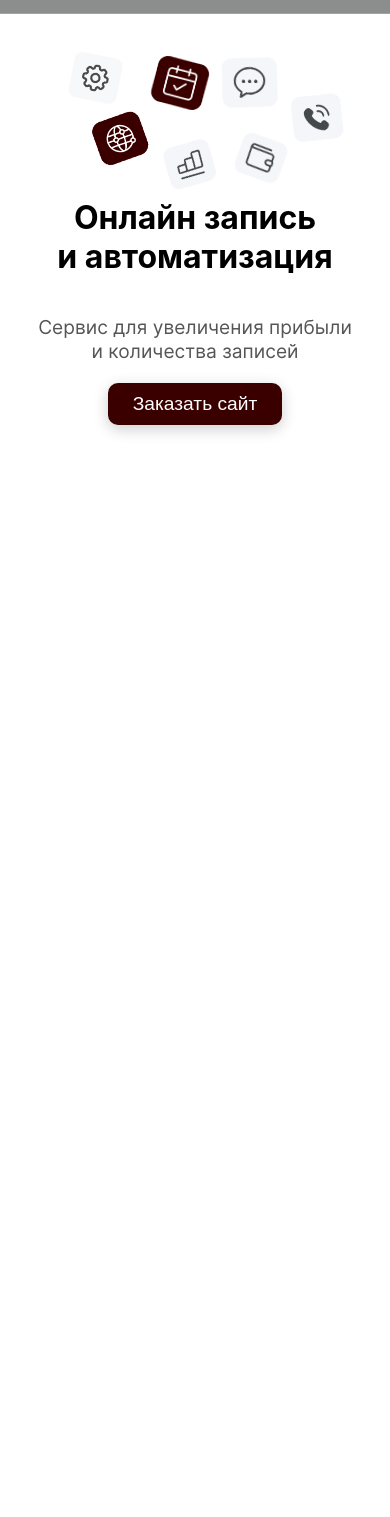
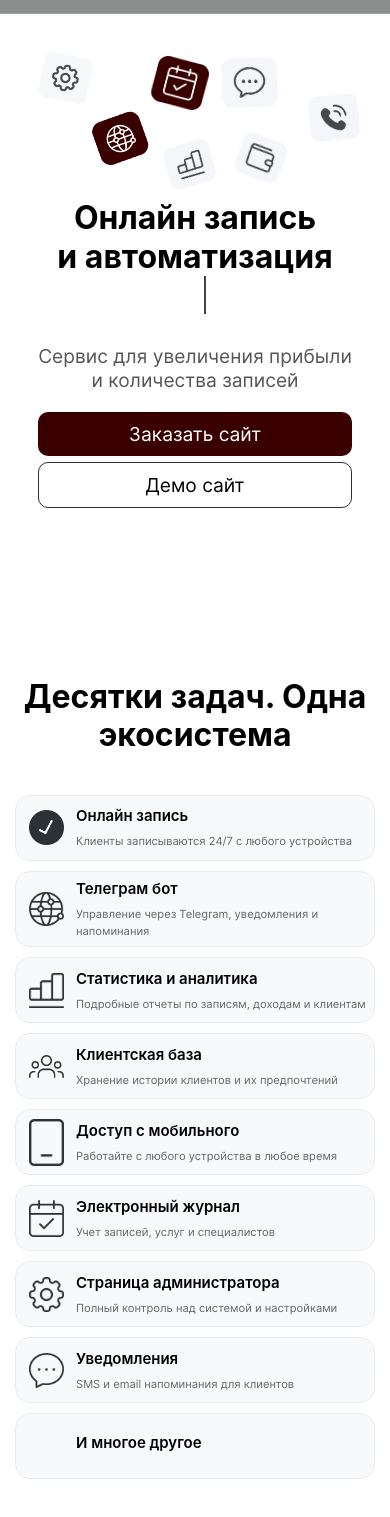
Before and after one commit to kiruxashafr/My-portfolio, a website: page запись/zapisall.html in a window 390 px wide. Shown: the part 71-1588 px from the top of the page. Drawn offline with Linux system fonts and the light colour scheme; a web font is replaced by a local one.

Commit message:
крайне достойно

```diff
--- a/запись/css/header.css
+++ b/запись/css/header.css
@@ -110,7 +110,7 @@ main {
 }
 
 .modal-content {
-    background-color: #54b379;
+    background-color: rgba(27, 28, 29, 1);
     padding: 10px;
     border-radius: 10px;
     width: 80%;
--- a/запись/css/main.css
+++ b/запись/css/main.css
@@ -120,25 +120,46 @@ body {
     margin: auto;
     white-space: nowrap;
     padding-left: 5%;
+    margin-bottom: 30px;
 }
 .console-underscore {
-   display:inline-block;
-  position:relative;
-  top:-0.14em;
-  left:10px;
+    display: inline-block;
+    width: 2px;
+    height: 1.2em; /* Высота как у текста */
+    background-color: black;
+    margin-left: 5px;
+    vertical-align: middle;
+    animation: blink 1s infinite;
+}
+
+@keyframes blink {
+    0%, 100% { opacity: 1; }
+    50% { opacity: 0; }
 }
 
 .order-btn {
     padding: 15px 40px;
     font-size: 1.2rem;
-    background: #54b379;
+    font-family: inter;
     background: #3a0000;
     color: rgb(255 255 255);
     border: none;
     border-radius: 10px;
     cursor: pointer;
     transition: all 0.3s ease;
-    box-shadow: 0 4px 15px rgba(0,0,0,0.2);
+
+}
+.order-btn2{
+    padding: 15px 40px;
+    font-size: 1.2rem;
+    font-family: inter;
+    background: #ffffff;
+    color: rgb(0, 0, 0);
+    border: none;
+    border-radius: 10px;
+    cursor: pointer;
+    transition: all 0.3s ease;
+    border: 1px solid #303030;
 }
 
 .order-btn:hover {
@@ -231,7 +252,6 @@ body {
 .photo-item.scroll-animate[data-index="7"] {
     transform: translateX(50vw) translateY(-30vh) rotate(15deg);
 }
-
 /* Мобильная версия */
 @media (max-width: 768px) {
     .container-main {
@@ -259,11 +279,16 @@ body {
 
     .photo-column {
         flex-direction: row;
-        flex-wrap: wrap;
+        flex-wrap: nowrap;
         justify-content: center;
         gap: 15px;
         width: 100%;
         margin: 0;
+    }
+    .button-main{
+        display: flex;
+        font-size: 1.2rem;
+        flex-direction: column;
     }
 
     .left-column, .right-column {
@@ -272,36 +297,41 @@ body {
 
     .photo-item {
         flex: 0 0 auto;
-        transform: none !important;
         position: relative;
+
     }
 
-    /* Хаотичное расположение фото дугой */
+    /* Начальные позиции для мобильных */
     .photo-item[data-index="0"] {
-        transform: translateX(0px) translateY(0px) rotate(-5deg) !important;
+        transform: translateX(-100px) translateY(-5px) rotate(-5deg);
     }
     .photo-item[data-index="1"] {
-        transform: translateX(0px) translateY(0px) rotate(3deg) !important;
+        transform: translateX(-40px) translateY(0px) rotate(3deg);
     }
     .photo-item[data-index="2"] {
-        transform: translateX(0px) translateY(0px) rotate(-8deg) !important;
+        transform: translateX(0px) translateY(0px) rotate(-8deg);
     }
     .photo-item[data-index="3"] {
-        transform: translateX(0px) translateY(0px) rotate(6deg) !important;
+        display: none;
     }
     .photo-item[data-index="4"] {
-        transform: translateX(0px) translateY(0px) rotate(-3deg) !important;
+        transform: translateX(10px) translateY(-16px) rotate(-3deg);
     }
     .photo-item[data-index="5"] {
-        transform: translateX(0px) translateY(0px) rotate(8deg) !important;
+        transform: translateX(29px) translateY(9px) rotate(8deg);
     }
     .photo-item[data-index="6"] {
-        transform: translateX(0px) translateY(0px) rotate(-6deg) !important;
+        transform: translateX(55px) translateY(3px) rotate(-6deg);
     }
     .photo-item[data-index="7"] {
-        transform: translateX(0px) translateY(0px) rotate(4deg) !important;
+        transform: translateX(55px) translateY(-37px) rotate(4deg);
     }
+
     .order-btn{
+        padding: 10px 25px;
+        margin-bottom: 6px;
+    }
+    .order-btn2{
         padding: 10px 25px;
     }
     .photo-item img {
@@ -321,23 +351,31 @@ body {
     }
 
     /* Мобильная анимация разлетания - каждая фото улетает в свою сторону */
-    .photo-item[data-index="0"] {
-        transform: translateX(-30px) translateY(-5px) rotate(-5deg) !important;}
-    .photo-item[data-index="1"] {
-        transform: translateX(-15px) translateY(0px) rotate(3deg) !important;    }
-    .photo-item[data-index="2"] {
-        transform: translateX(-15px) translateY(0px) rotate(-8deg) !important;    }
-    .photo-item[data-index="3"] {
-display: none;    }
-    .photo-item[data-index="4"] {
-        transform: translateX(30px) translateY(-16px) rotate(-3deg) !important;    }
-    .photo-item[data-index="5"] {
-        transform: translateX(29px) translateY(9px) rotate(8deg) !important;    }
-    .photo-item[data-index="6"] {
-        transform: translateX(31px) translateY(3px) rotate(-6deg) !important;    }
-    .photo-item[data-index="7"] {
-        transform: translateX(17px) translateY(-37px) rotate(4deg) !important;    }
-
+    /* Мобильная анимация разлетания */
+    .photo-item.scroll-animate[data-index="0"] {
+        transform: translateX(-80vw) translateY(-60vh) rotate(-45deg);
+    }
+    .photo-item.scroll-animate[data-index="1"] {
+        transform: translateX(-20vw) translateY(-50vh) rotate(-35deg);
+    }
+    .photo-item.scroll-animate[data-index="2"] {
+        transform: translateX(20vw) translateY(-40vh) rotate(-25deg);
+    }
+    .photo-item.scroll-animate[data-index="3"] {
+        display: none;
+    }
+    .photo-item.scroll-animate[data-index="4"] {
+        transform: translateX(-70vw) translateY(-60vh) rotate(-45deg);
+    }
+    .photo-item.scroll-animate[data-index="5"] {
+        transform: translateX(10vw) translateY(-50vh) rotate(35deg);
+    }
+    .photo-item.scroll-animate[data-index="6"] {
+        transform: translateX(50vw) translateY(-40vh) rotate(25deg);
+    }
+    .photo-item.scroll-animate[data-index="7"] {
+        transform: translateX(50vw) translateY(-30vh) rotate(15deg);
+    }
 }
 
 /* Дополнительные стили для очень маленьких экранов */
@@ -354,21 +392,29 @@ display: none;    }
         gap: 10px;
     }
 
-    /* Еще более хаотичное расположение */
+    /* Начальные позиции для мобильных */
     .photo-item[data-index="0"] {
-        transform: translateX(-30px) translateY(-5px) rotate(-5deg) !important;}
+        transform: translateX(-60px) translateY(-5px) rotate(-5deg);
+    }
     .photo-item[data-index="1"] {
-        transform: translateX(-15px) translateY(0px) rotate(3deg) !important;    }
+        transform: translateX(-15px) translateY(0px) rotate(3deg);
+    }
     .photo-item[data-index="2"] {
-        transform: translateX(-15px) translateY(0px) rotate(-8deg) !important;    }
+        transform: translateX(-15px) translateY(0px) rotate(-8deg);
+    }
     .photo-item[data-index="3"] {
-display: none;    }
+        display: none;
+    }
     .photo-item[data-index="4"] {
-        transform: translateX(30px) translateY(-16px) rotate(-3deg) !important;    }
+        transform: translateX(30px) translateY(-16px) rotate(-3deg);
+    }
     .photo-item[data-index="5"] {
-        transform: translateX(29px) translateY(9px) rotate(8deg) !important;    }
+        transform: translateX(29px) translateY(9px) rotate(8deg);
+    }
     .photo-item[data-index="6"] {
-        transform: translateX(31px) translateY(3px) rotate(-6deg) !important;    }
+        transform: translateX(31px) translateY(3px) rotate(-6deg);
+    }
     .photo-item[data-index="7"] {
-        transform: translateX(17px) translateY(-37px) rotate(4deg) !important;    }
+        transform: translateX(34px) translateY(-37px) rotate(4deg);
+    }
 }
--- /dev/null
+++ b/запись/css/uslugi.css
@@ -0,0 +1,184 @@
+.services-section {
+    padding: 80px 20px;
+    background-color: #fff;
+    width: 100%;
+}
+
+.services-container {
+    max-width: 1200px;
+    margin: 0 auto;
+    text-align: center;
+}
+
+.services-title {
+    font-family: 'Inter', Arial, sans-serif;
+    font-size: clamp(2rem, 5vw, 3rem);
+    font-weight: 700;
+    color: #000;
+    margin-bottom: 60px;
+    line-height: 1.2;
+}
+
+.services-grid {
+    display: grid;
+    grid-template-columns: 1fr;
+    gap: 30px;
+    margin-bottom: 60px;
+}
+
+.service-card {
+    display: flex;
+    align-items: center;
+    background: #f8f9fa;
+    border-radius: 15px;
+    padding: 25px;
+    text-align: left;
+    transition: all 0.3s ease;
+    border: 1px solid #e9ecef;
+}
+
+.service-card:hover {
+    transform: translateY(-5px);
+    box-shadow: 0 10px 30px rgba(0,0,0,0.1);
+    background: #fff;
+}
+
+.service-icon {
+    flex-shrink: 0;
+    width: 80px;
+    height: 80px;
+    margin-right: 25px;
+
+    border-radius: 12px;
+    display: flex;
+    align-items: center;
+    justify-content: center;
+}
+
+.service-icon img {
+    width: 40px;
+    height: 40px;
+
+}
+
+.service-content h3 {
+    font-family: 'Inter', Arial, sans-serif;
+    font-size: 1.3rem;
+    font-weight: 600;
+    color: #000;
+    margin-bottom: 8px;
+}
+
+.service-content p {
+    font-family: 'Inter', Arial, sans-serif;
+    font-size: 0.95rem;
+    color: #666;
+    line-height: 1.5;
+    margin: 0;
+}
+
+.services-more {
+    text-align: center;
+}
+
+.services-more p {
+    font-family: 'Inter', Arial, sans-serif;
+    font-size: 1.5rem;
+    font-weight: 500;
+    color: #3a0000;
+    margin: 0;
+    position: relative;
+    display: inline-block;
+}
+
+.services-more p::after {
+    content: '';
+    position: absolute;
+    bottom: -5px;
+    left: 0;
+    width: 100%;
+    height: 2px;
+    background: #3a0000;
+    transform: scaleX(0);
+    transition: transform 0.3s ease;
+}
+
+.services-more:hover p::after {
+    transform: scaleX(1);
+}
+
+/* Десктоп версия */
+@media (min-width: 769px) {
+    .services-grid {
+        grid-template-columns: repeat(3, 1fr);
+    }
+
+    .service-card {
+        flex-direction: row;
+        text-align: left;
+        padding: 8px 15px;
+        gap: 10px;
+    }
+
+    .service-icon {
+        margin-right: 0;
+        width: 70px;
+        height: 70px;
+    }
+
+    .service-icon img {
+        width: 40px;
+        height: auto;
+    }
+}
+
+/* Планшет версия */
+@media (max-width: 768px) {
+    .services-grid {
+        grid-template-columns: repeat(1, 1fr);
+        gap: 10px;
+    }
+
+    .service-card {
+        flex-direction: row;
+    }
+
+    .services-section {
+        padding: 60px 15px;
+    }
+
+    .services-title {
+        margin-bottom: 40px;
+    }
+
+    .service-card {
+        flex-direction: row;
+        text-align: left;
+        gap: 5px;
+        padding: 20px;
+        padding: 7px;
+        padding-right: 3px;
+        padding-left: 0;
+    }
+
+    .service-icon {
+        margin-right: 0;
+        margin-left: 5px;
+        width: 50px;
+        height: 50px;
+    }
+
+    .service-icon img {
+        width: 35px;
+        height: auto;
+    }
+
+    .service-content h3 {
+        font-size: 15px;
+    }
+
+    .service-content p {
+        font-size: 0.7rem;
+    }
+}
+@media (max-width: 400px) {}
--- a/запись/js/main.js
+++ b/запись/js/main.js
@@ -69,15 +69,5 @@ function consoleText(words, id, colors) {
       letterCount += x;
     }
   }, 120)
-  window.setInterval(function() {
-    if (visible === true) {
-      con.className = 'console-underscore hidden'
-      visible = false;
 
-    } else {
-      con.className = 'console-underscore'
-
-      visible = true;
-    }
-  }, 400)
 }
--- a/запись/zapisall.html
+++ b/запись/zapisall.html
@@ -6,6 +6,7 @@
     <title>Онлайн запись и автоматизация</title>
     <link rel="stylesheet" href="css/header.css">
     <link rel="stylesheet" href="css/main.css">
+    <link rel="stylesheet" href="css/uslugi.css">
 </head>
 
 <header class="header">
@@ -41,8 +42,8 @@
                     <li>Контакты</li>
                 </ul>
                 <div class="contact-box">
-                    <a href="#"><img src="/delivery/photo/header/vk.png" alt="VK"></a>
-                    <a href="#"><img src="/delivery/photo/header/tg.png" alt="Telegram"></a>
+                    <a href="#"><img src="photo/header/vk.png" alt="VK"></a>
+                    <a href="#"><img src="photo/header/tg.png" alt="Telegram"></a>
                 </div>
             </div>
         </div>
@@ -66,9 +67,12 @@
             </div>
                     <div class="content">
             <h1 class="title">Онлайн запись <br>и автоматизация</h1>
-            <div class='console-container'><span id='text'></span><div class='console-underscore' id='console'>&#95;</div></div>
+            <div class='console-container'><span id='text'></span><div class='console-underscore' id='console'></div></div>
             <h2 class="subtitle">Сервис для увеличения прибыли <br>и количества записей</h2>
-            <button class="order-btn">Заказать сайт</button>
+            <div class="button-main">
+                <button class="order-btn">Заказать сайт</button>
+                <button class="order-btn2">Демо сайт</button>
+            </div>
         </div>
             <div class="photo-column right-column">
                 <div class="photo-item" data-index="4">
@@ -87,6 +91,102 @@
         </div>
     </div>
 
+    <section class="services-section">
+    <div class="services-container">
+        <h2 class="services-title">Десятки задач. Одна экосистема</h2>
+        <div class="services-grid">
+            <div class="service-card">
+                <div class="service-icon">
+                    <img src="photo/uslugi/запись.png" alt="Онлайн запись">
+                </div>
+                <div class="service-content">
+                    <h3>Онлайн запись</h3>
+                    <p>Клиенты записываются 24/7 с любого устройства</p>
+                </div>
+            </div>
+
+            <div class="service-card">
+                <div class="service-icon">
+                    <img src="photo/uslugi/потом.png" alt="Телеграм бот">
+                </div>
+                <div class="service-content">
+                    <h3>Телеграм бот</h3>
+                    <p>Управление через Telegram, уведомления и напоминания</p>
+                </div>
+            </div>
+
+            <div class="service-card">
+                <div class="service-icon">
+                    <img src="photo/uslugi/статистика.png" alt="Статистика">
+                </div>
+                <div class="service-content">
+                    <h3>Статистика и аналитика</h3>
+                    <p>Подробные отчеты по записям, доходам и клиентам</p>
+                </div>
+            </div>
+
+            <div class="service-card">
+                <div class="service-icon">
+                    <img src="photo/uslugi/кл база.png" alt="Клиентская база">
+                </div>
+                <div class="service-content">
+                    <h3>Клиентская база</h3>
+                    <p>Хранение истории клиентов и их предпочтений</p>
+                </div>
+            </div>
+
+            <div class="service-card">
+                <div class="service-icon">
+                    <img src="photo/uslugi/мобильный.png" alt="Мобильный доступ">
+                </div>
+                <div class="service-content">
+                    <h3>Доступ с мобильного</h3>
+                    <p>Работайте с любого устройства в любое время</p>
+                </div>
+            </div>
+
+            <div class="service-card">
+                <div class="service-icon">
+                    <img src="photo/uslugi/график.png" alt="Электронный журнал">
+                </div>
+                <div class="service-content">
+                    <h3>Электронный журнал</h3>
+                    <p>Учет записей, услуг и специалистов</p>
+                </div>
+            </div>
+
+            <div class="service-card">
+                <div class="service-icon">
+                    <img src="photo/uslugi/админка.png" alt="Администратор">
+                </div>
+                <div class="service-content">
+                    <h3>Страница администратора</h3>
+                    <p>Полный контроль над системой и настройками</p>
+                </div>
+            </div>
+
+            <div class="service-card">
+                <div class="service-icon">
+                    <img src="photo/uslugi/уведомления.png" alt="Уведомления">
+                </div>
+                <div class="service-content">
+                    <h3>Уведомления</h3>
+                    <p>SMS и email напоминания для клиентов</p>
+                </div>
+            </div>
+                        <div class="service-card">
+                <div class="service-icon">
+                </div>
+                <div class="service-content">
+                    <h3>И многое другое</h3>
+                </div>
+            </div>
+        </div>
+
+
+    </div>
+</section>
+
     <script src="js/main.js"></script>
     <script src="js/header.js"></script>
 
```
Also changed, not shown: запись/photo/uslugi/админка.png (added), запись/photo/uslugi/график.png (added), запись/photo/uslugi/запись.png (added), запись/photo/uslugi/кл база.png (added), запись/photo/uslugi/мобильный.png (added), запись/photo/uslugi/потом.png (added), запись/photo/uslugi/статистика.png (added), запись/photo/uslugi/уведомления.png (added).
